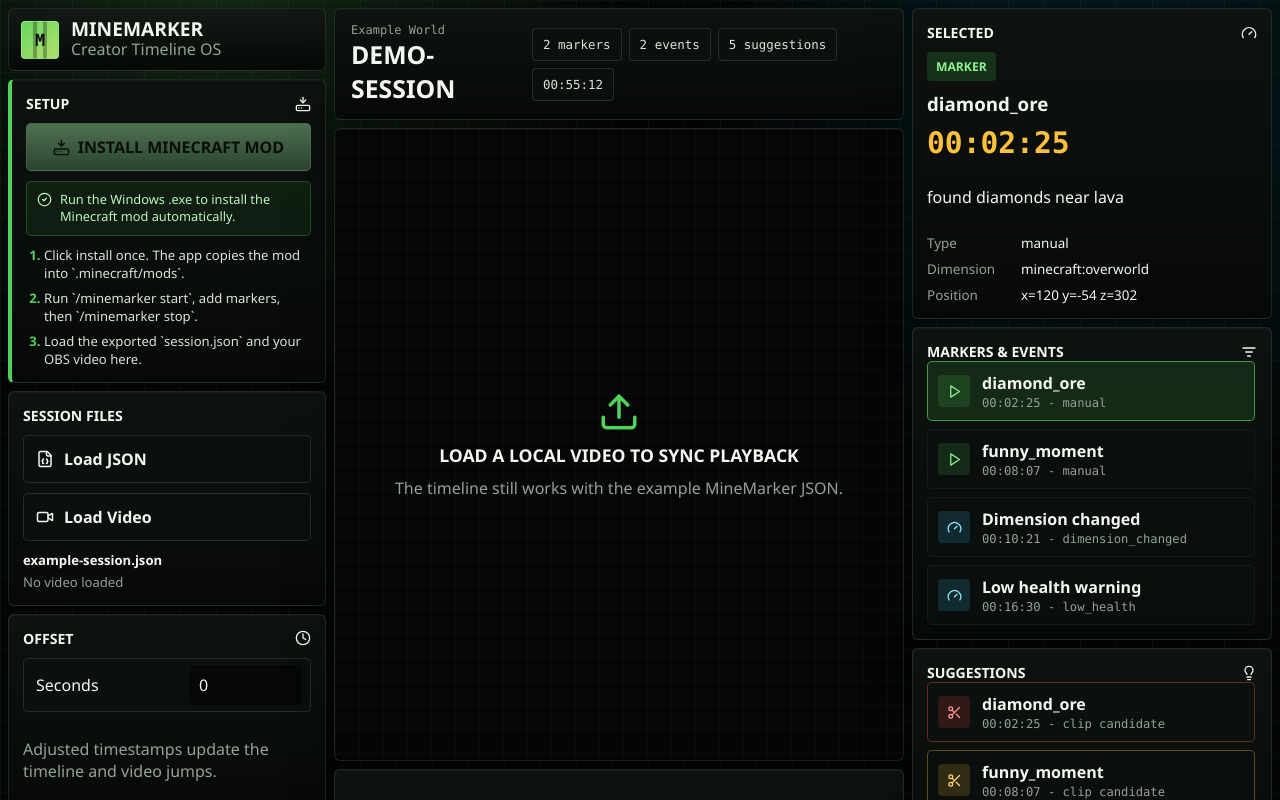
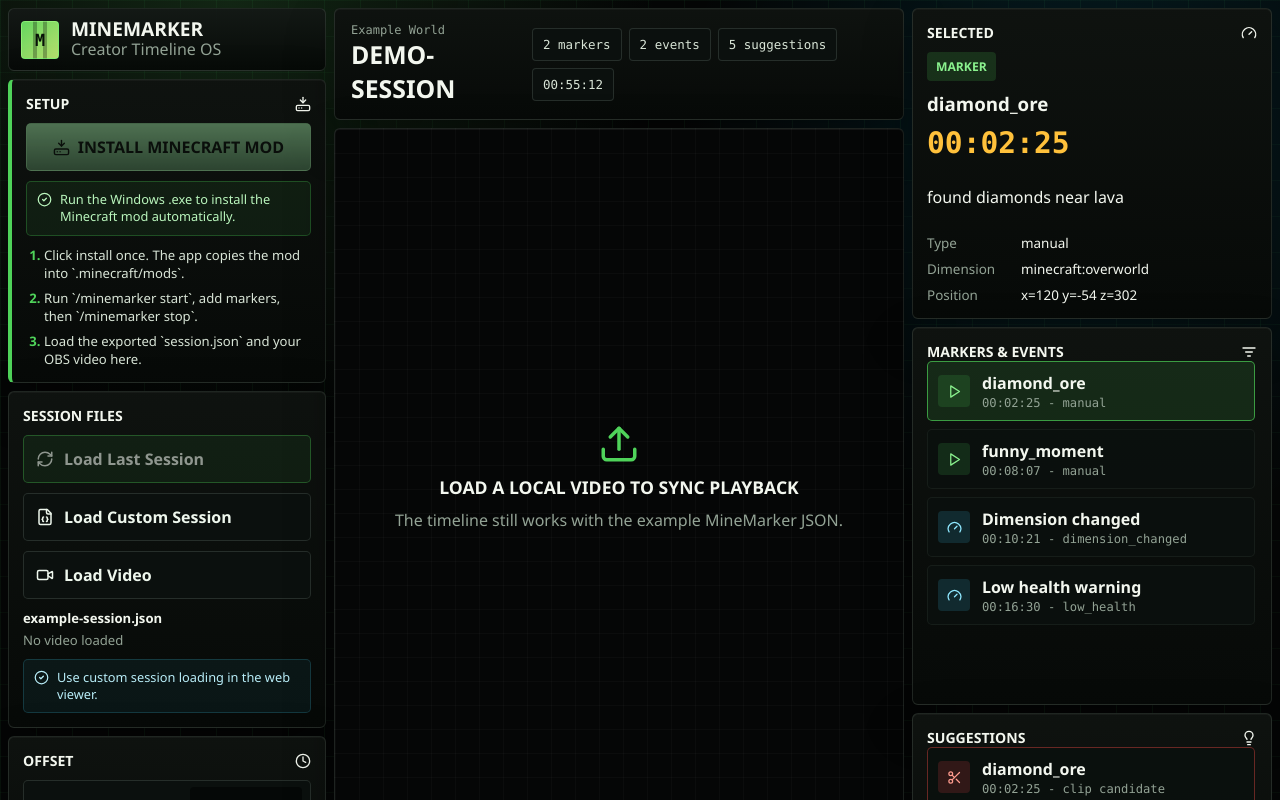
Before and after one commit to swaritsawarkar/minemarker, a React (Vite) app in the folder timeline-viewer/: page / in a window 1280 px wide. Shown: the top 800 px of the page. Built offline with nearby package versions, Linux system fonts and the light colour scheme.

Commit message:
V4.3: add latest session loader

```diff
--- a/timeline-viewer/electron/preload.cjs
+++ b/timeline-viewer/electron/preload.cjs
@@ -3,5 +3,7 @@ const { contextBridge, ipcRenderer } = require('electron');
 contextBridge.exposeInMainWorld('mineMarkerDesktop', {
   getModStatus: () => ipcRenderer.invoke('minemarker:get-mod-status'),
   installMod: () => ipcRenderer.invoke('minemarker:install-mod'),
-  openModsFolder: () => ipcRenderer.invoke('minemarker:open-mods-folder')
+  openModsFolder: () => ipcRenderer.invoke('minemarker:open-mods-folder'),
+  getLatestSession: () => ipcRenderer.invoke('minemarker:get-latest-session'),
+  openSessionsFolder: () => ipcRenderer.invoke('minemarker:open-sessions-folder')
 });
--- a/timeline-viewer/package.json
+++ b/timeline-viewer/package.json
@@ -1,6 +1,6 @@
 {
   "name": "minemarker-timeline-viewer",
-  "version": "4.2.0",
+  "version": "4.3.0",
   "description": "Local MineMarker timeline viewer desktop app for Minecraft creator editing workflows.",
   "author": "MineMarker",
   "private": true,
--- a/timeline-viewer/src/App.tsx
+++ b/timeline-viewer/src/App.tsx
@@ -123,6 +123,13 @@ type InstallState = {
   error: string | null;
 };
 
+type SessionLoadState = {
+  loading: boolean;
+  message: string;
+  error: string | null;
+  latestPath: string | null;
+};
+
 export function App() {
   const [session, setSession] = useState<MineMarkerExport>(fallbackSession);
   const [jsonName, setJsonName] = useState('example-session.json');
@@ -137,6 +144,12 @@ export function App() {
     loading: false,
     message: window.mineMarkerDesktop ? 'Checking Minecraft install...' : 'Desktop installer is available in the portable app.',
     error: null
+  });
+  const [sessionLoadState, setSessionLoadState] = useState<SessionLoadState>({
+    loading: false,
+    message: window.mineMarkerDesktop ? 'Load the newest session after you stop recording.' : 'Use custom session loading in the web viewer.',
+    error: null,
+    latestPath: null
   });
   const videoRef = useRef<HTMLVideoElement | null>(null);
 
@@ -227,14 +240,64 @@ export function App() {
 
     file.text()
       .then((text) => {
-        const parsed = normalizeSession(JSON.parse(text));
-        setSession(parsed);
-        setJsonName(file.name);
-        setOffset(parsed.session.video_offset_seconds || 0);
-        setSelectedKey(parsed.markers[0] ? `marker-${parsed.markers[0].id}` : parsed.events[0] ? `event-${parsed.events[0].id}` : '');
+        loadSessionText(text, file.name);
         setError(null);
       })
       .catch((reason: unknown) => setError(reason instanceof Error ? reason.message : 'Could not load JSON file.'));
+  }
+
+  function loadSessionText(text: string, sourceName: string, sourcePath?: string) {
+    const parsed = normalizeSession(JSON.parse(text));
+    setSession(parsed);
+    setJsonName(sourceName);
+    setOffset(parsed.session.video_offset_seconds || 0);
+    setSelectedKey(parsed.markers[0] ? `marker-${parsed.markers[0].id}` : parsed.events[0] ? `event-${parsed.events[0].id}` : '');
+    setSessionLoadState({
+      loading: false,
+      message: `Loaded ${parsed.session.name}`,
+      error: null,
+      latestPath: sourcePath || null
+    });
+  }
+
+  async function loadLatestSession() {
+    if (!window.mineMarkerDesktop) {
+      setSessionLoadState({
+        loading: false,
+        message: 'Load Last Session works in the Windows .exe.',
+        error: null,
+        latestPath: null
+      });
+      return;
+    }
+
+    setSessionLoadState((current) => ({ ...current, loading: true, error: null }));
+    try {
+      const latest = await window.mineMarkerDesktop.getLatestSession();
+      if (!latest.found || !latest.content) {
+        setSessionLoadState({
+          loading: false,
+          message: `No MineMarker session found in ${latest.sessionsDirectory}`,
+          error: null,
+          latestPath: null
+        });
+        return;
+      }
+
+      loadSessionText(latest.content, latest.sessionId || 'latest-session.json', latest.sessionPath);
+    } catch (reason) {
+      setSessionLoadState((current) => ({
+        ...current,
+        loading: false,
+        message: 'Could not load the latest session.',
+        error: reason instanceof Error ? reason.message : 'Unknown latest session error.'
+      }));
+    }
+  }
+
+  async function openSessionsFolder() {
+    if (!window.mineMarkerDesktop) return;
+    await window.mineMarkerDesktop.openSessionsFolder();
   }
 
   function handleVideo(event: ChangeEvent<HTMLInputElement>) {
@@ -321,9 +384,13 @@ export function App() {
 
         <section className="panel stack">
           <h2>Session Files</h2>
+          <button className="file-control load-last-control" disabled={sessionLoadState.loading || !window.mineMarkerDesktop} onClick={loadLatestSession}>
+            <RefreshCw size={18} />
+            <span>{sessionLoadState.loading ? 'Loading Latest Session' : 'Load Last Session'}</span>
+          </button>
           <label className="file-control">
             <FileJson size={18} />
-            <span>Load JSON</span>
+            <span>Load Custom Session</span>
             <input type="file" accept="application/json,.json" onChange={handleJson} />
           </label>
           <label className="file-control">
@@ -335,6 +402,16 @@ export function App() {
             <strong>{jsonName}</strong>
             <span>{videoName}</span>
           </div>
+          <div className={sessionLoadState.error ? 'install-status error-status' : 'install-status session-status'}>
+            {sessionLoadState.error ? <AlertTriangle size={15} /> : <CheckCircle2 size={15} />}
+            <span>{sessionLoadState.error || sessionLoadState.message}</span>
+          </div>
+          {window.mineMarkerDesktop && (
+            <button className="text-action" onClick={openSessionsFolder}>
+              <FolderOpen size={15} />
+              Open sessions folder
+            </button>
+          )}
           {error && <p className="error">{error}</p>}
         </section>
 
--- a/timeline-viewer/src/electron-api.d.ts
+++ b/timeline-viewer/src/electron-api.d.ts
@@ -1,4 +1,4 @@
-import type { DesktopModStatus } from './types';
+import type { DesktopLatestSessionResult, DesktopModStatus } from './types';
 
 declare global {
   interface Window {
@@ -6,6 +6,8 @@ declare global {
       getModStatus: () => Promise<DesktopModStatus>;
       installMod: () => Promise<DesktopModStatus>;
       openModsFolder: () => Promise<{ modsDirectory: string }>;
+      getLatestSession: () => Promise<DesktopLatestSessionResult>;
+      openSessionsFolder: () => Promise<{ sessionsDirectory: string }>;
     };
   }
 }
--- a/timeline-viewer/src/styles.css
+++ b/timeline-viewer/src/styles.css
@@ -162,6 +162,7 @@ button {
 }
 
 .file-control:hover,
+.load-last-control:hover,
 .text-action:hover,
 .segmented button:hover,
 .export-bar button:hover {
@@ -171,6 +172,17 @@ button {
 
 .file-control input {
   display: none;
+}
+
+.load-last-control {
+  width: 100%;
+  border-color: rgba(80, 219, 89, 0.55);
+  background: rgba(80, 219, 89, 0.12);
+}
+
+.load-last-control:disabled {
+  cursor: not-allowed;
+  opacity: 0.58;
 }
 
 .file-meta {
@@ -250,6 +262,12 @@ button {
   border-color: rgba(255, 77, 72, 0.42);
   background: rgba(255, 77, 72, 0.08);
   color: #ffb0a8;
+}
+
+.session-status {
+  border-color: rgba(66, 216, 255, 0.18);
+  background: rgba(66, 216, 255, 0.06);
+  color: #b8edf8;
 }
 
 .offset-control {
```
Also changed, not shown: timeline-viewer/electron/main.cjs (+57 -0 lines), timeline-viewer/src/types.ts (+9 -0 lines), 1 other file (tests, documents, lock files or other folders).
